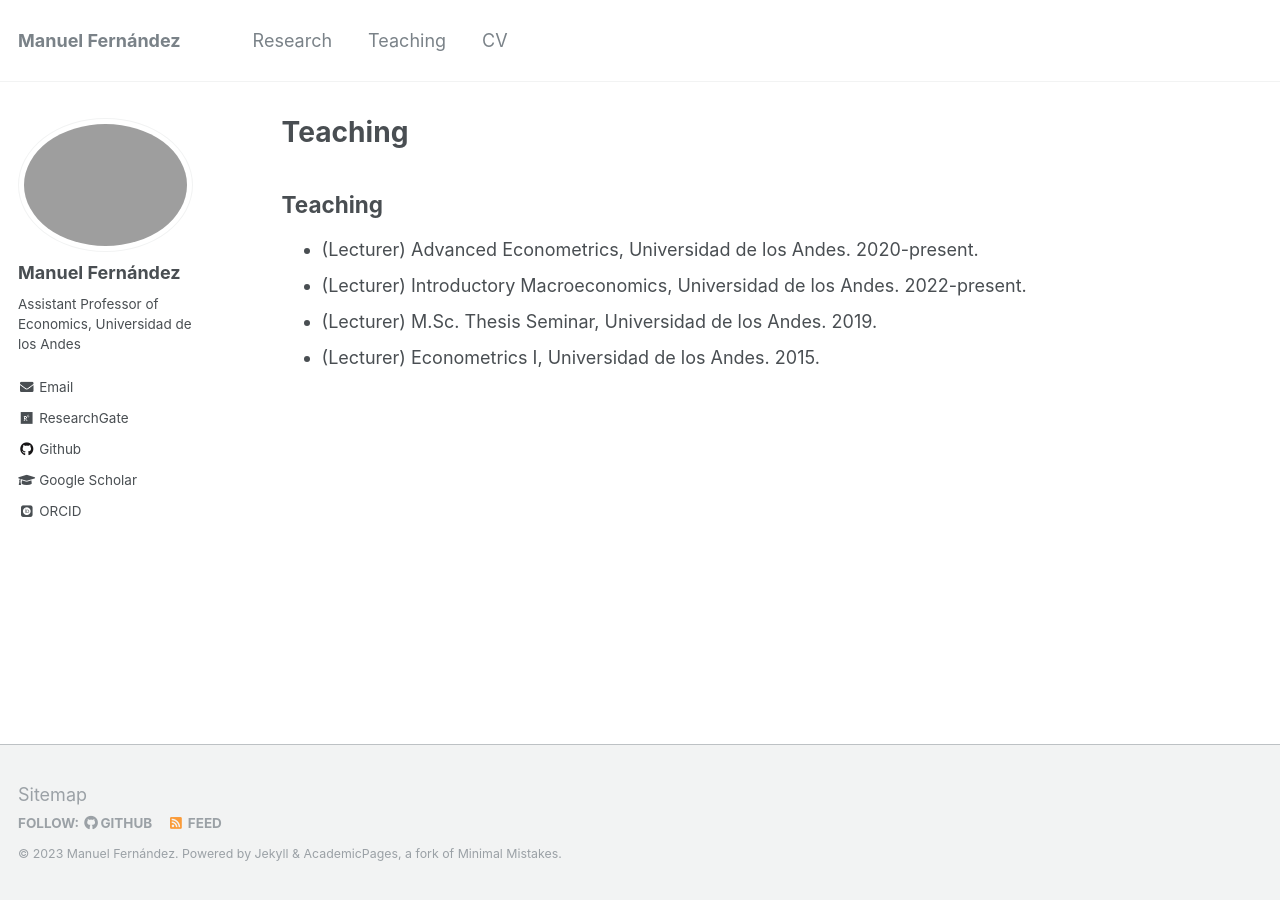
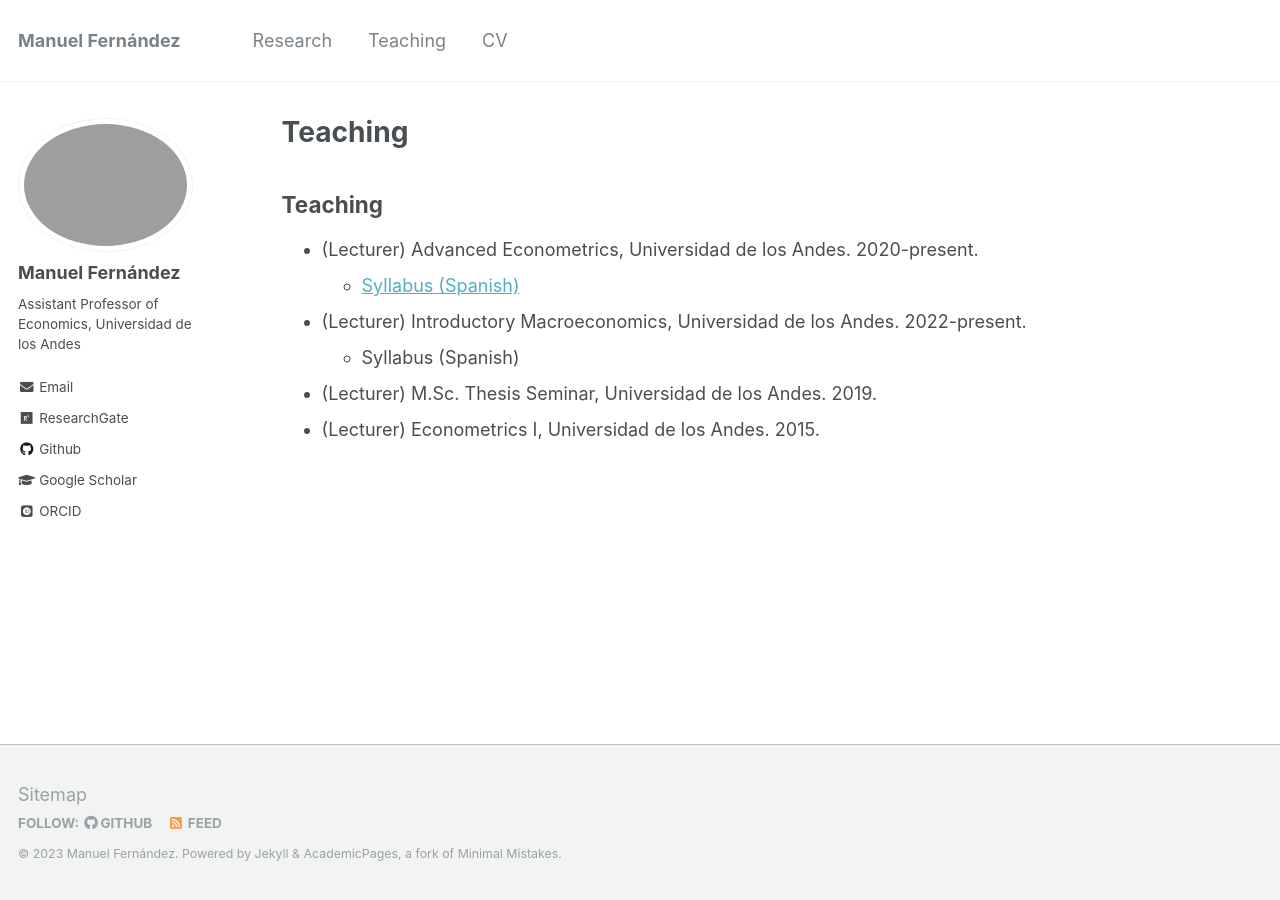
Before and after one commit to man-fern/man-fern.github.io, a Jekyll site: the page built from _pages/teaching.md, in a window 1280 px wide. Built offline with Jekyll 4.4.1, drawn with Linux system fonts in a browser that asks for light colours; some web fonts are replaced.

Commit message:
Syllabus

```diff
--- a/_pages/teaching.md
+++ b/_pages/teaching.md
@@ -10,6 +10,8 @@ redirect_from:
 ## Teaching
 
 * (Lecturer) Advanced Econometrics, Universidad de los Andes. 2020-present.
+  * [Syllabus (Spanish)](/files/syllabus_Ec_Avanzada_20231.pdf)
 * (Lecturer) Introductory Macroeconomics, Universidad de los Andes. 2022-present.
+  * Syllabus (Spanish)
 * (Lecturer) M.Sc. Thesis Seminar, Universidad de los Andes. 2019.
 * (Lecturer) Econometrics I, Universidad de los Andes. 2015.
```
Also changed, not shown: 1 other file.
